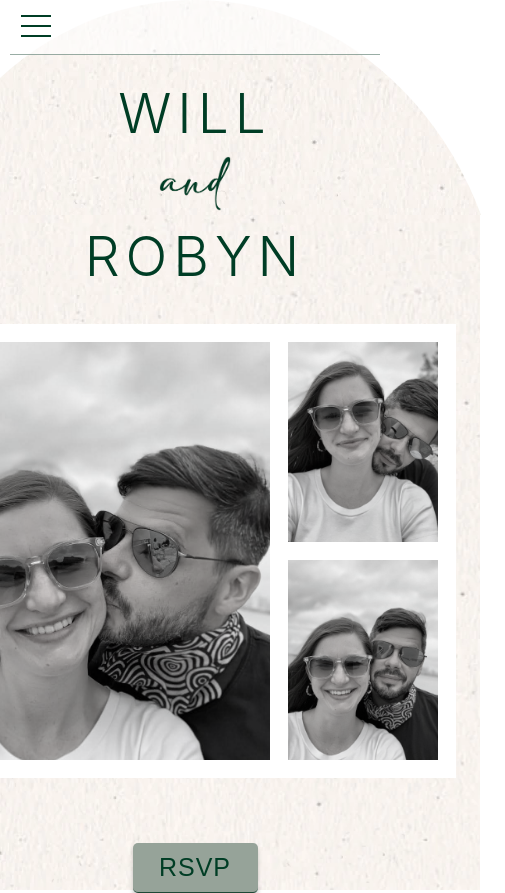
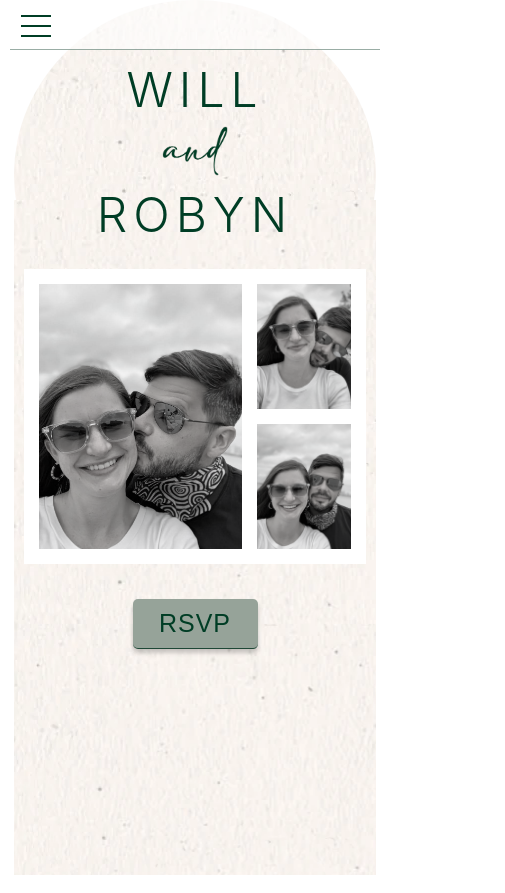
Before and after one commit to JGore99/will-and-robyn, a React (Create React App) app: page / in a window 390 px wide. Shown: the whole page, 505 px wide, since content can reach past the window. Built offline with nearby package versions, Linux system fonts and the light colour scheme.

Commit message:
add mobile responsiveness to landing page, refine mobile navbar

```diff
--- a/src/components/NavBar/NavBar.jsx
+++ b/src/components/NavBar/NavBar.jsx
@@ -57,7 +57,7 @@ const NavBar = () => {
         </li>
         <li className={
         checked ? styles.navItemChecked : styles.navItem}>
-            <button className={checked ? `button-bg` : `button-sm` }onClick={() => {
+            <button className={checked ? `button-hb` : `button-sm` }onClick={() => {
               setIsOpen(true)
             }}>
               RSVP
--- a/src/components/NavBar/NavBar.module.css
+++ b/src/components/NavBar/NavBar.module.css
@@ -110,6 +110,12 @@
 /*----------------------------MEDIA---------------------------------- */
 
 @media only screen and (max-width: 600px) {
+
+  .navContainer {
+    height: 5rem;
+    width: 95%;
+  }
+
   .hamburgerContainer {
     display: flex;
   }
@@ -140,13 +146,12 @@
   }
 
   .navItemsChecked {
-    border-left: 1px solid var(--dk-pink);
-    /* height: 95vh; */
     height: auto;
     display: flex;
     flex-direction: column;
     padding: 0;
     margin: 0;
+    margin-top: 55px;
     width: 100%;
     z-index: 100;
     opacity: .97;
@@ -166,10 +171,10 @@
     flex-direction: column;
     align-items: center;
     justify-content: center;
-    /* height: 40px; */
-    padding: 3rem 1rem;
-    margin: 0;
+    padding: 30px 0;
+    margin: 0 25px;
     text-align: center;
+    border-top: 1px solid rgba(1,51,31, 0.4);
   }
 
   .navTextChecked {
--- a/src/index.css
+++ b/src/index.css
@@ -61,6 +61,18 @@ button:hover {
   color: rgb(150,163,153);
 }
 
+.button-hb {
+  font-size: 25px;
+  letter-spacing: 0.1rem;
+  height: 70px;
+  width: 145px;
+  border-radius: 5px;
+  box-shadow: 0px 4px 4px 0px rgba(78, 78, 78, 0.3);
+  position: relative;
+  z-index: 20;
+  margin-top: 30px;
+}
+
 .button-bg {
   font-size: 25px;
   letter-spacing: 0.1rem;
@@ -70,7 +82,7 @@ button:hover {
   box-shadow: 0px 4px 4px 0px rgba(78, 78, 78, 0.3);
   position: relative;
   z-index: 20;
-  margin-top: 30px;
+  margin-top: 10px;
 }
 
 .button-sm {
@@ -97,9 +109,13 @@ h2 {
 
 @media only screen and (max-width: 600px) {
 
+  h2 {
+    font-size: 48px;
+    font-weight: 300;
+  }
+
   .active {
     border-bottom: none;
-
   }
 
 }
--- a/src/pages/Landing/Landing.module.css
+++ b/src/pages/Landing/Landing.module.css
@@ -82,13 +82,14 @@
   height: auto;
   display: grid;
   grid-template-columns: repeat(3, 1fr);
-  grid-auto-rows: 200px;
+  grid-auto-rows: 180px;
+  /* THIS IS DRIVING THE OVERALL GRID WIDTH */
   row-gap: 18px;
   column-gap: 18px;
   padding: 18px;
   position: relative;
   z-index: 20;
-  margin: 35px 0;
+  margin: 25px 0;
 }
 
 .landingImageLg {
@@ -120,3 +121,53 @@
   -webkit-filter: grayscale(95%); /* Safari 6.0 - 9.0 */
   filter: grayscale(95%);
 }
+
+@media only screen and (max-width: 600px) {
+  .landingContainer{
+    width: 370px;
+  }
+
+  .landingContent {
+    top: 60px;
+  }
+
+  .landingText {
+    letter-spacing: 0.6rem;
+  }
+
+  .andImage {
+    height: 100%;
+    max-height: 50px;
+    width: auto;
+    margin: 0.7rem 0;
+  }
+
+  .landingImageGrid {
+    grid-auto-rows: 125px;
+    /* THIS IS DRIVING THE OVERALL GRID WIDTH */
+    row-gap: 15px;
+    column-gap: 15px;
+    padding: 15px;
+  }
+
+  .backgroundSphere {
+    height: 350px;
+    width: 98%;
+  }
+
+  .landingBackgroundSquares{
+    width: 100%;
+    height: 80%;
+    top: 200px;
+  }
+
+  .backgroundSquare {
+    width: 100%;
+  }
+
+  .backgroundCrop {
+    width: 1%;
+    /* border: 1px solid rgb(0, 255, 42); */
+  }
+
+}
```
